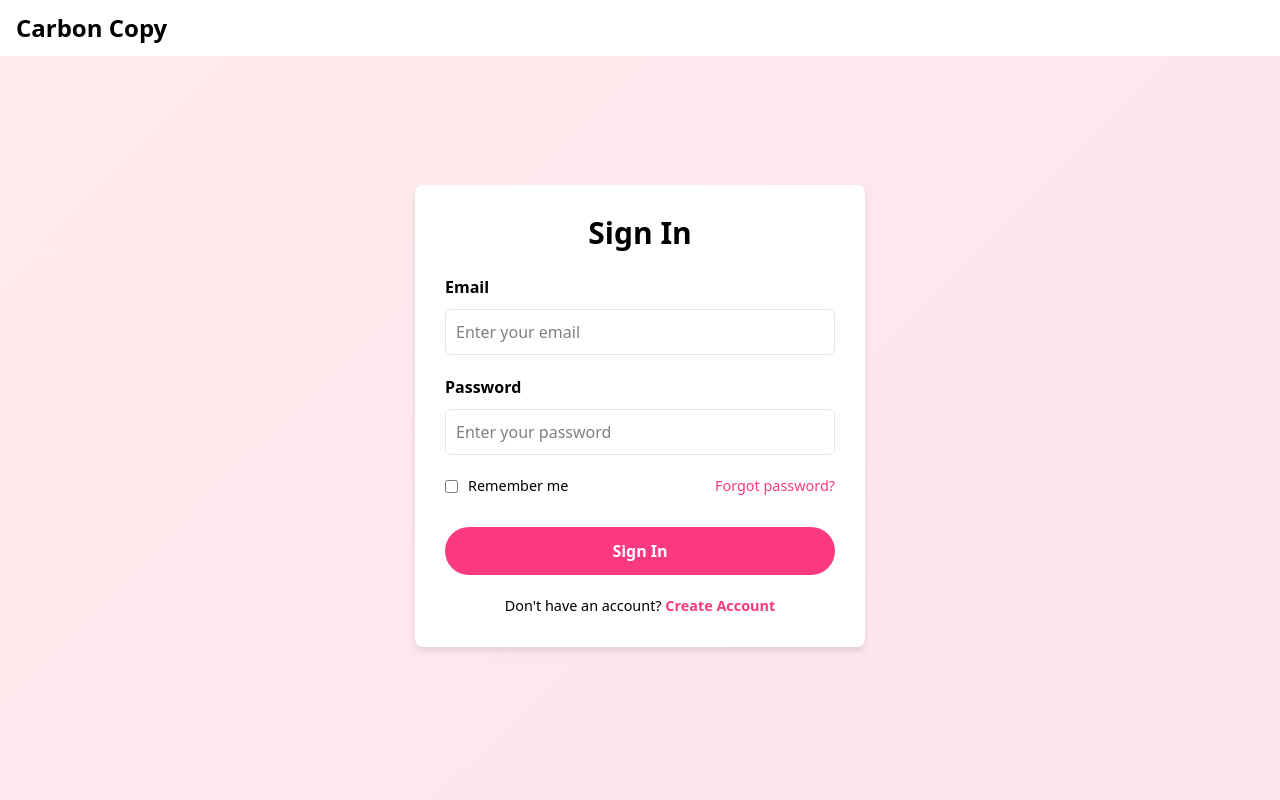
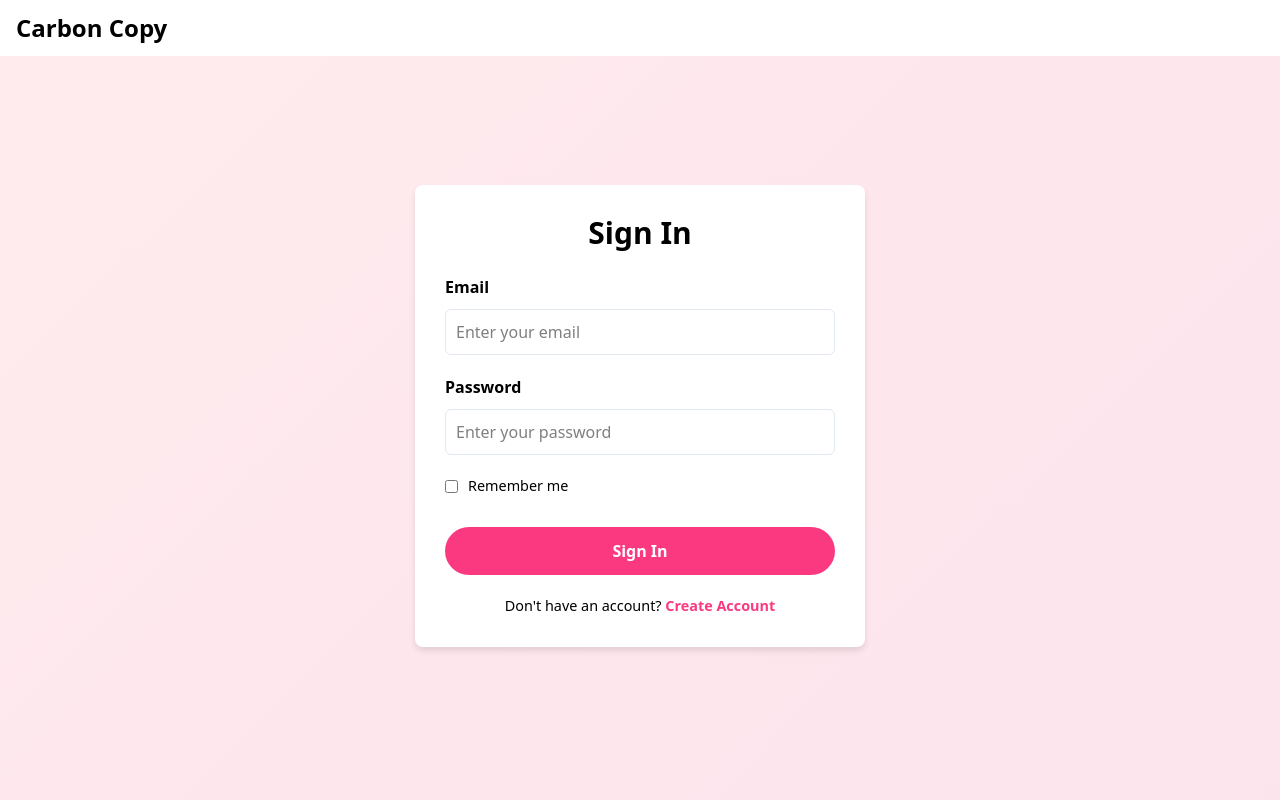
Before and after one commit to cits3403group59/group59, a Flask app: page /login in a window 1280 px wide. Run offline with Flask 3, Linux system fonts and the light colour scheme; some libraries are stand-ins or nearby versions.

Commit message:
got rid of forgot password

```diff
--- a/app/templates/auth/login_page.html
+++ b/app/templates/auth/login_page.html
@@ -31,7 +31,7 @@
                     <input type="checkbox" id="remember" name="remember" class="remember-checkbox">
                     <label for="remember" class="remember-text">Remember me</label>
                 </div>
-                <a href="#" class="forgot-password">Forgot password?</a>
+                <!-- <a href="#" class="forgot-password">Forgot password?</a> -->
             </div>
 
             <button id="submitBtn" type="submit" class="submit-button">{{ form.submit.label.text }}</button>
```
